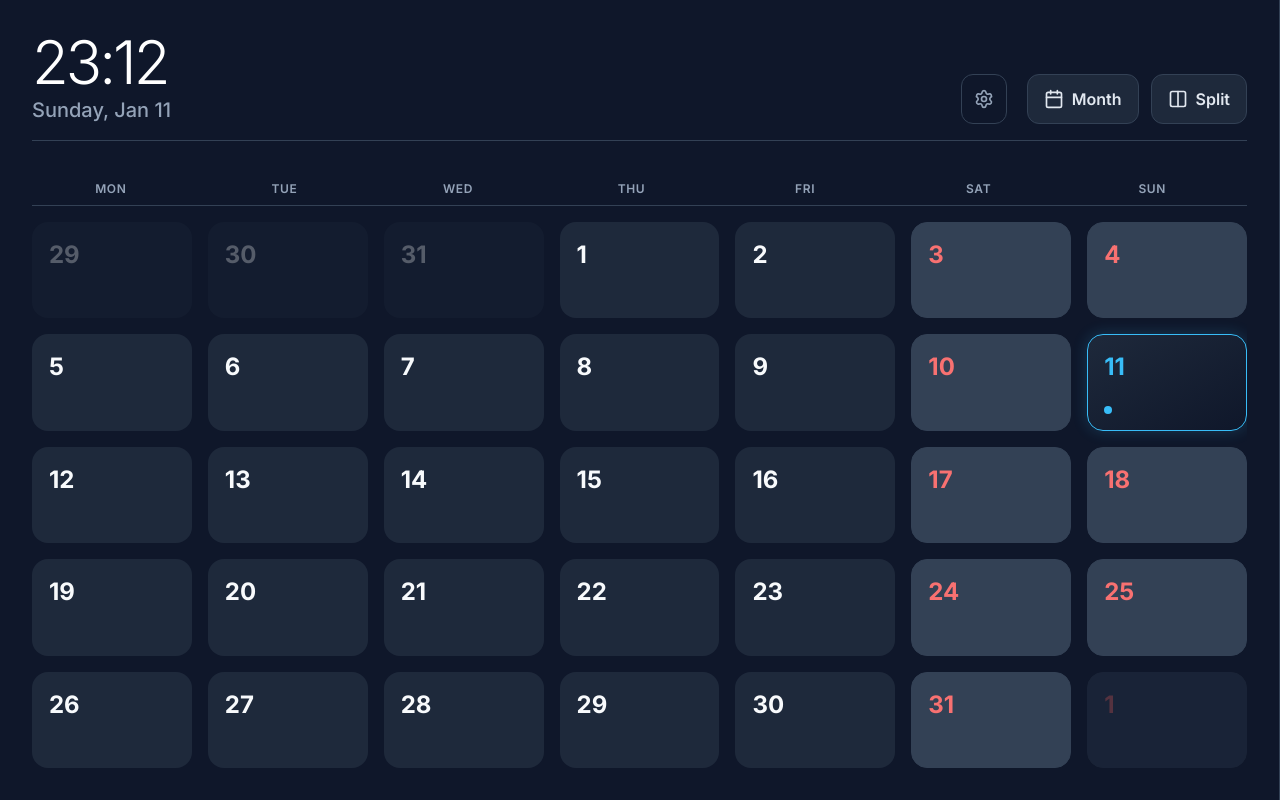
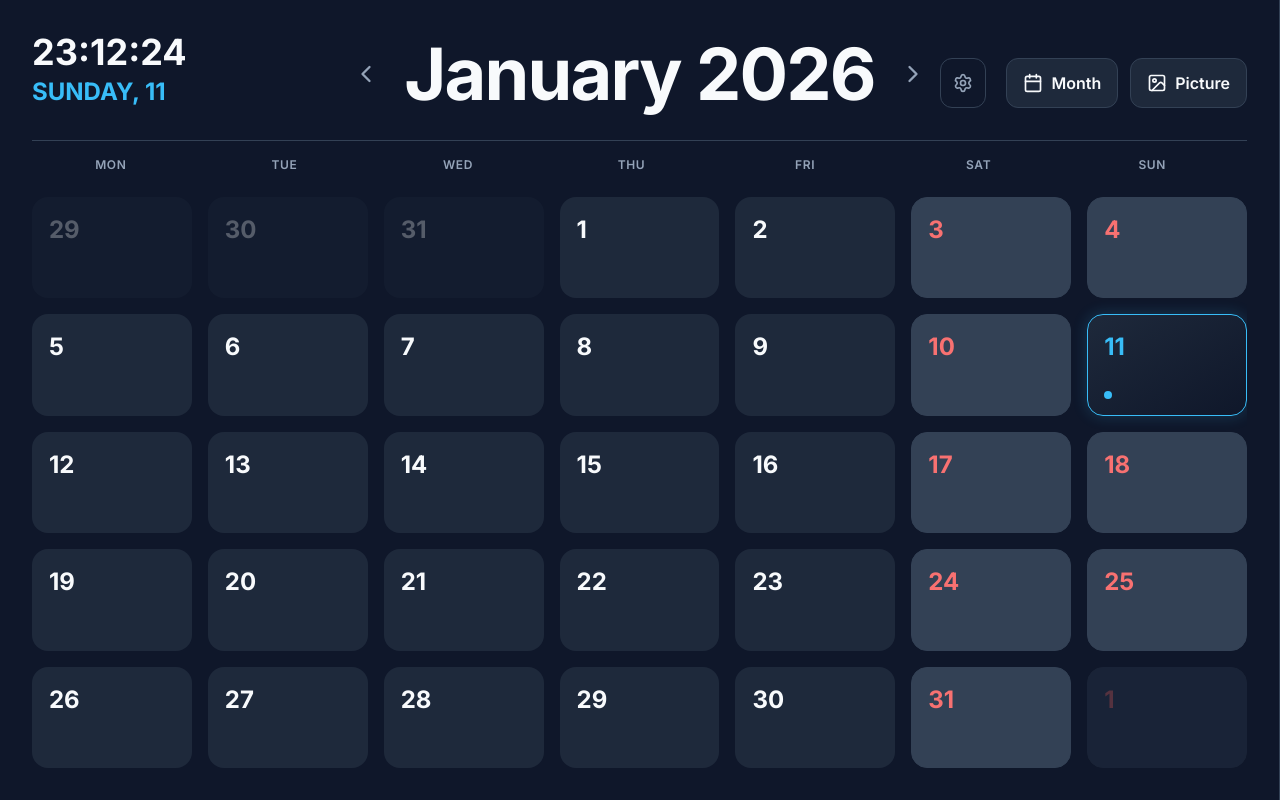
Before and after one commit to valentinognev/CalendarApp, a React (Vite) app: page / in a window 1280 px wide. Built offline with nearby package versions, Linux system fonts and the light colour scheme.

Commit message:
updated sizes

```diff
--- a/src/App.tsx
+++ b/src/App.tsx
@@ -5,22 +5,76 @@ import { CalendarWidget } from './components/widgets/CalendarWidget';
 import { ClockWidget } from './components/widgets/ClockWidget';
 import { MediaPanel } from './components/widgets/MediaPanel';
 import { SettingsModal } from './components/settings/SettingsModal';
-import { Calendar as CalIcon, Columns, Settings } from 'lucide-react';
+import { Calendar as CalIcon, Columns, Settings, ChevronLeft, ChevronRight, Image as ImageIcon } from 'lucide-react';
+import { format } from 'date-fns';
+import { enUS, ru, he } from 'date-fns/locale';
+
+const LOCALE_MAP: Record<string, any> = {
+  en: enUS,
+  ru: ru,
+  he: he
+};
+
+const UI_LABELS: Record<string, { month: string; week: string; split: string }> = {
+  en: { month: 'Month', week: 'Week', split: 'Picture' },
+  ru: { month: 'Месяц', week: 'Неделя', split: 'Картинка' },
+  he: { month: 'חודש', week: 'שבוע', split: 'תמונה' }
+};
 
 const DashboardContent: React.FC = () => {
-  const { viewMode, toggleView, toggleSplit, isSplit } = useAppStore();
+  const { viewMode, toggleView, toggleSplit, isSplit, currentDate, navigate, jumpToToday, settings } = useAppStore();
   const [isSettingsOpen, setIsSettingsOpen] = useState(false);
+
+  const currentLocale = LOCALE_MAP[settings.language];
+  const labels = UI_LABELS[settings.language];
+
+  const headerTitle = format(currentDate, viewMode === 'month' ? 'LLLL yyyy' : "'Week of' MMM d, yyyy", { locale: currentLocale });
 
   const CalendarSection = (
     <>
-      <header className="flex justify-between items-end mb-4 border-b border-slate-700 pb-4">
-        <ClockWidget />
+      {/* Main Header */}
+      <header className="relative flex items-end justify-between mb-4 pb-2">
 
-        <div className="flex gap-3">
+        {/* LEFT: Clock */}
+        <div className="z-10">
+          <ClockWidget />
+        </div>
+
+        {/* CENTER: Navigation & Title (Absolute Centered) */}
+        <div className="absolute inset-0 flex items-center justify-center pointer-events-none">
+          <div className="pointer-events-auto flex items-center gap-4">
+            <button
+              onClick={() => navigate('prev')}
+              className="p-2 rounded-full hover:bg-surface-hover text-text-muted hover:text-text-main transition-colors"
+            >
+              <ChevronLeft size={28} />
+            </button>
+
+            <div
+              className="cursor-pointer hover:scale-105 transition-transform text-center"
+              onClick={jumpToToday}
+              title="Jump to Today"
+            >
+              <h2 className="text-7xl font-bold text-text-main capitalize tracking-tight min-w-[300px]">
+                {headerTitle}
+              </h2>
+            </div>
+
+            <button
+              onClick={() => navigate('next')}
+              className="p-2 rounded-full hover:bg-surface-hover text-text-muted hover:text-text-main transition-colors"
+            >
+              <ChevronRight size={28} />
+            </button>
+          </div>
+        </div>
+
+        {/* RIGHT: Actions */}
+        <div className="flex gap-3 z-10">
           {/* Settings Trigger */}
           <button
             onClick={() => setIsSettingsOpen(true)}
-            className="flex items-center justify-center p-3 rounded-xl border border-slate-700 text-slate-400 hover:bg-slate-700 hover:text-white transition-all mr-2"
+            className="flex items-center justify-center p-3 rounded-xl border border-border text-text-muted hover:bg-surface-hover hover:text-text-main transition-all mr-2"
             title="Settings"
           >
             <Settings size={20} />
@@ -28,22 +82,22 @@ const DashboardContent: React.FC = () => {
 
           <button
             onClick={toggleView}
-            className="flex items-center gap-2 px-4 py-3 rounded-xl bg-slate-800 border border-slate-700 text-slate-200 font-semibold hover:bg-slate-700 hover:border-sky-500 transition-all"
+            className="flex items-center gap-2 px-4 py-3 rounded-xl bg-surface border border-border text-text-main font-semibold hover:bg-surface-hover hover:border-primary transition-all"
           >
             <CalIcon size={20} />
-            <span>{viewMode === 'month' ? 'Month' : 'Week'}</span>
+            <span>{viewMode === 'month' ? labels.month : labels.week}</span>
           </button>
 
           <button
             onClick={toggleSplit}
             className={`flex items-center gap-2 px-4 py-3 rounded-xl border font-semibold transition-all
               ${isSplit
-                ? 'bg-sky-900/20 border-sky-500 text-sky-400'
-                : 'bg-slate-800 border-slate-700 text-slate-200 hover:bg-slate-700'}
+                ? 'bg-primary/20 border-primary text-primary'
+                : 'bg-surface border-border text-text-main hover:bg-surface-hover'}
             `}
           >
-            <Columns size={20} />
-            <span>Split</span>
+            <ImageIcon size={20} />
+            <span>{labels.split}</span>
           </button>
         </div>
       </header>
--- a/src/components/widgets/CalendarWidget.tsx
+++ b/src/components/widgets/CalendarWidget.tsx
@@ -37,16 +37,15 @@ const TEXT_ALIGN_MAP: Record<string, string> = {
 };
 
 export const CalendarWidget: React.FC = () => {
-    const { viewMode, settings } = useAppStore();
-    const today = new Date();
+    const { viewMode, settings, currentDate } = useAppStore();
     const currentLocale = LOCALE_MAP[settings.language];
 
     // Dynamic Start of Week
     const weekStartParams = { weekStartsOn: settings.weekStart as 0 | 1, locale: currentLocale };
 
     const renderMonthView = () => {
-        const monthStart = startOfMonth(today);
-        const monthEnd = endOfMonth(today);
+        const monthStart = startOfMonth(currentDate);
+        const monthEnd = endOfMonth(currentDate);
         const startDate = startOfWeek(monthStart, weekStartParams);
         const endDate = endOfWeek(monthEnd, weekStartParams);
 
@@ -59,9 +58,9 @@ export const CalendarWidget: React.FC = () => {
         });
 
         return (
-            <div className="flex flex-col h-full animate-in fade-in duration-500">
+            <div className="flex flex-col h-full animate-in fade-in duration-500 border-t border-border pt-4">
                 {/* Header Row */}
-                <div className="grid grid-cols-7 mb-4 border-b border-border pb-2">
+                <div className="grid grid-cols-7 mb-4 pb-2">
                     {weekDays.map(day => (
                         <div
                             key={day.toString()}
@@ -118,12 +117,12 @@ export const CalendarWidget: React.FC = () => {
     };
 
     const renderWeekView = () => {
-        const start = startOfWeek(today, weekStartParams);
-        const end = endOfWeek(today, weekStartParams);
+        const start = startOfWeek(currentDate, weekStartParams);
+        const end = endOfWeek(currentDate, weekStartParams);
         const days = eachDayOfInterval({ start, end });
 
         return (
-            <div className="grid grid-cols-7 gap-4 h-full animate-in fade-in slide-in-from-right-4 duration-500">
+            <div className="grid grid-cols-7 gap-4 h-full animate-in fade-in slide-in-from-right-4 duration-500 border-t border-border pt-4">
                 {days.map(day => {
                     const isDayToday = isToday(day);
                     const isDayWeekend = isWeekend(day);
@@ -160,7 +159,7 @@ export const CalendarWidget: React.FC = () => {
     };
 
     return (
-        <div className="flex-grow flex flex-col h-full overflow-hidden mt-6">
+        <div className="flex-grow flex flex-col h-full overflow-hidden mt-2">
             {viewMode === 'month' ? renderMonthView() : renderWeekView()}
         </div>
     );
--- a/src/components/widgets/ClockWidget.tsx
+++ b/src/components/widgets/ClockWidget.tsx
@@ -1,37 +1,38 @@
-import React, { useEffect, useState } from 'react';
+import React, { useState, useEffect } from 'react';
+import { useAppStore } from '../../store/AppContext';
+import { format } from 'date-fns';
+import { enUS, ru, he } from 'date-fns/locale';
+
+const LOCALE_MAP: Record<string, any> = {
+    en: enUS,
+    ru: ru,
+    he: he
+};
 
 export const ClockWidget: React.FC = () => {
     const [time, setTime] = useState(new Date());
+    const { settings } = useAppStore();
+    const currentLocale = LOCALE_MAP[settings.language];
 
     useEffect(() => {
         const timer = setInterval(() => setTime(new Date()), 1000);
         return () => clearInterval(timer);
     }, []);
 
-    const formatTime = (date: Date) => {
-        return date.toLocaleTimeString('en-US', {
-            hour: '2-digit',
-            minute: '2-digit',
-            hour12: false // 24h format looks slightly cleaner for dashboards, but easily changeable
-        });
-    };
+    const timeFormatString = settings.timeFormat === '12' ? 'hh:mm:ss a' : 'HH:mm:ss';
 
-    const formatDate = (date: Date) => {
-        return date.toLocaleDateString('en-US', {
-            weekday: 'long',
-            month: 'short',
-            day: 'numeric'
-        });
-    };
+    // Format: "Monday, 12" (Weekday, Day) - Localized
+    const dateString = format(time, 'EEEE, d', { locale: currentLocale });
 
     return (
-        <div className="flex flex-col">
-            <h1 className="text-6xl font-light text-white tracking-tighter leading-none">
-                {formatTime(time)}
-            </h1>
-            <span className="text-xl text-slate-400 font-medium mt-1">
-                {formatDate(time)}
-            </span>
+        <div className="flex flex-col items-start select-none">
+            {/* Font matched to Day Digits: font-bold, sans-serif (default) */}
+            <div className="text-4xl font-bold text-text-main">
+                {format(time, timeFormatString)}
+            </div>
+            <div className="text-2xl text-primary font-bold mt-1 uppercase">
+                {dateString}
+            </div>
         </div>
     );
 };
--- a/src/store/AppContext.tsx
+++ b/src/store/AppContext.tsx
@@ -1,4 +1,5 @@
 import React, { createContext, useContext, useState, useEffect, type ReactNode } from 'react';
+import { addMonths, subMonths, addWeeks, subWeeks } from 'date-fns';
 
 type ViewMode = 'month' | 'week';
 export type Language = 'en' | 'ru' | 'he';
@@ -17,6 +18,7 @@ export interface Settings {
     dayNumberAlign: Alignment;
     dayNameSize: Size; // sm, md, lg
     dayNameAlign: Alignment;
+    timeFormat: '12' | '24';
 }
 
 const DEFAULT_SETTINGS: Settings = {
@@ -28,15 +30,19 @@ const DEFAULT_SETTINGS: Settings = {
     dayNumberAlign: 'left',
     dayNameSize: 'sm',
     dayNameAlign: 'center',
+    timeFormat: '24',
 };
 
 interface AppState {
     viewMode: ViewMode;
     isSplit: boolean;
     settings: Settings;
+    currentDate: Date; // [NEW] Lifted state
     toggleView: () => void;
     toggleSplit: () => void;
     updateSettings: (newSettings: Partial<Settings>) => void;
+    navigate: (direction: 'prev' | 'next') => void; // [NEW]
+    jumpToToday: () => void; // [NEW]
 }
 
 const AppContext = createContext<AppState | undefined>(undefined);
@@ -44,6 +50,8 @@ const AppContext = createContext<AppState | undefined>(undefined);
 export const AppProvider: React.FC<{ children: ReactNode }> = ({ children }) => {
     const [viewMode, setViewMode] = useState<ViewMode>('month');
     const [isSplit, setIsSplit] = useState(false);
+    const [currentDate, setCurrentDate] = useState(new Date()); // [NEW]
+
     const [settings, setSettings] = useState<Settings>(() => {
         // Basic persistence
         try {
@@ -80,8 +88,22 @@ export const AppProvider: React.FC<{ children: ReactNode }> = ({ children }) =>
         setSettings(prev => ({ ...prev, ...partial }));
     };
 
+    // [NEW] Navigation Logic
+    const navigate = (direction: 'prev' | 'next') => {
+        if (viewMode === 'month') {
+            setCurrentDate(prev => direction === 'next' ? addMonths(prev, 1) : subMonths(prev, 1));
+        } else {
+            setCurrentDate(prev => direction === 'next' ? addWeeks(prev, 1) : subWeeks(prev, 1));
+        }
+    };
+
+    const jumpToToday = () => setCurrentDate(new Date());
+
     return (
-        <AppContext.Provider value={{ viewMode, isSplit, settings, toggleView, toggleSplit, updateSettings }}>
+        <AppContext.Provider value={{
+            viewMode, isSplit, settings, currentDate,
+            toggleView, toggleSplit, updateSettings, navigate, jumpToToday
+        }}>
             {children}
         </AppContext.Provider>
     );
```
Lines whose indentation alone changed are shown as unchanged.
